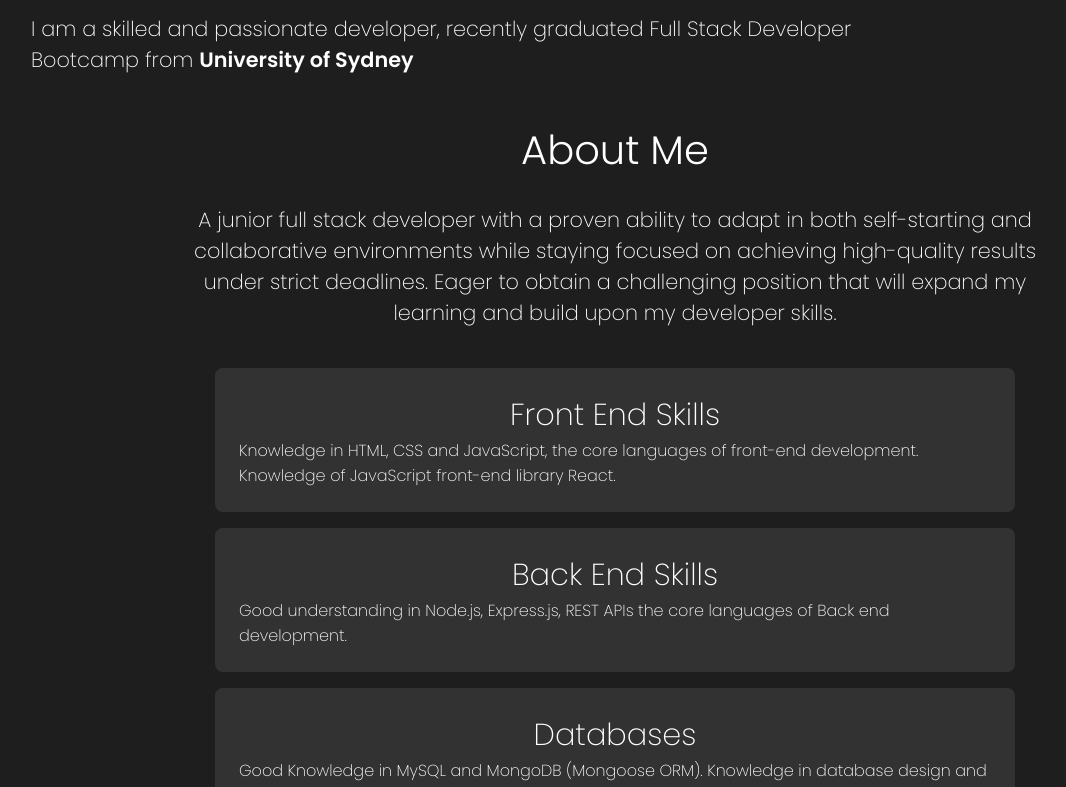
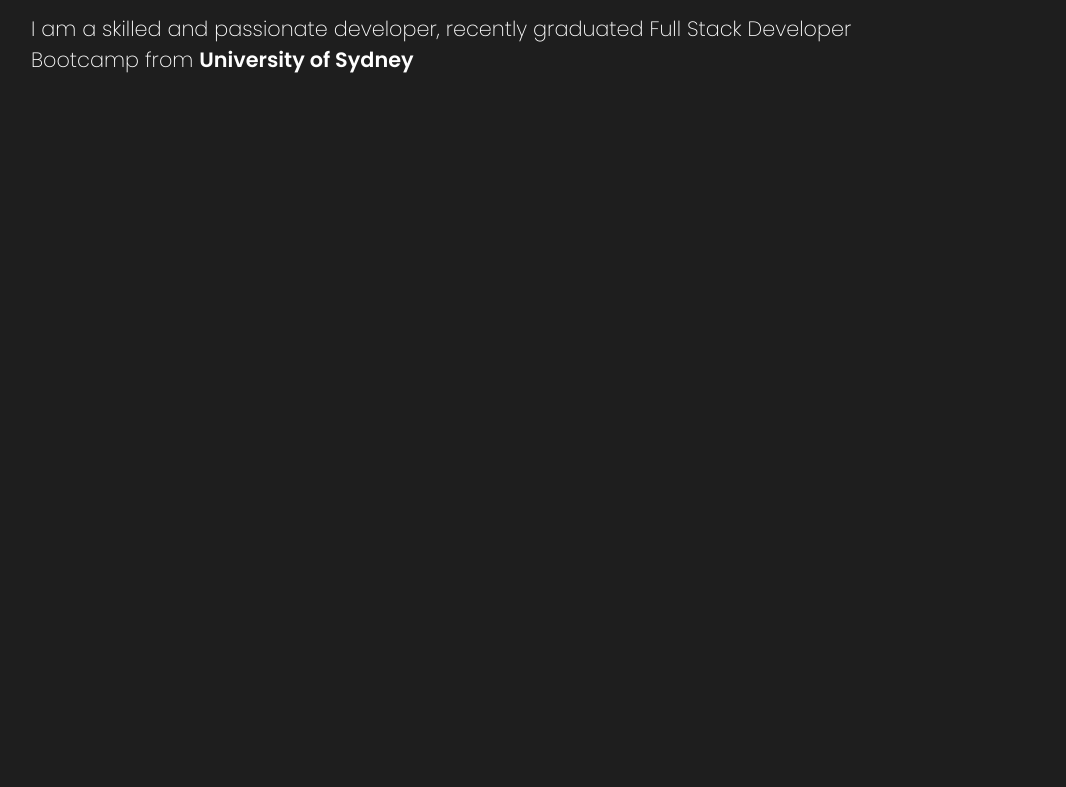
Before and after one commit to Shiby-Mathew/Portfolio-Shiby, a React (Create React App) app: page / in a window 1280 px wide. Shown: the part 608-1395 px from the top of the page, without its empty margins (25-1091 px from the left). Built offline with nearby package versions, Linux system fonts and the light colour scheme; a web font is replaced by a local one.

Commit message:
its working

```diff
--- a/package.json
+++ b/package.json
@@ -1,7 +1,7 @@
 {
   "name": "portfolio-shiby",
   "version": "0.1.0",
-  "private": true,
+  "private": false,
   "homepage": "https://Shiby-Mathew.github.io/portfolio-shiby",
   "dependencies": {
     "@testing-library/jest-dom": "^5.17.0",
--- a/src/components/Skills/skills.css
+++ b/src/components/Skills/skills.css
@@ -2,8 +2,9 @@
   overflow: hidden;
   width: 100vw;
   max-width: 65rem;
+  margin-top: 50rem;
 
-  margin: 0 auto;
+  /* margin: 0 auto; */
   display: flex;
   flex-direction: column;
   align-items: center;
```
